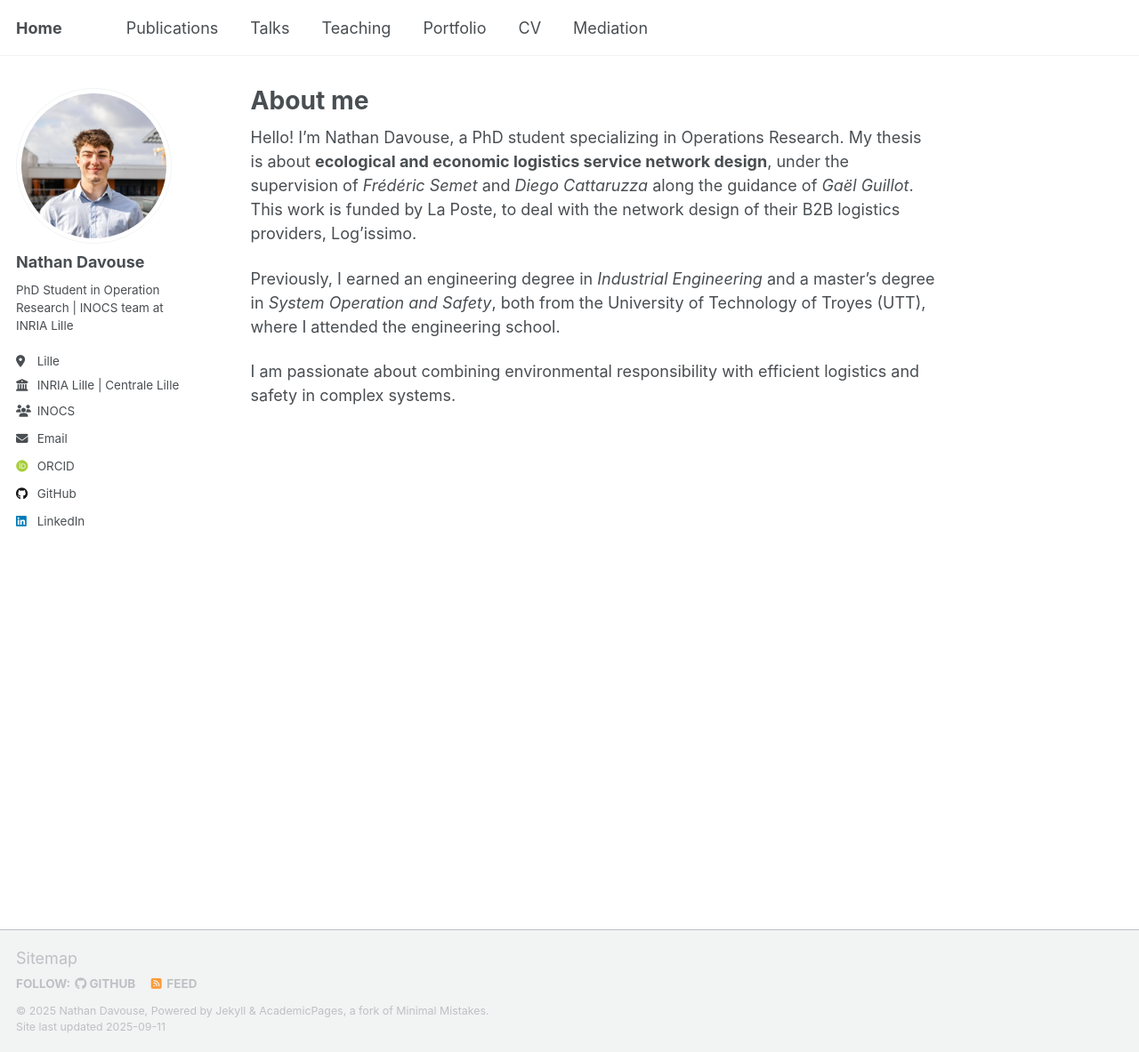
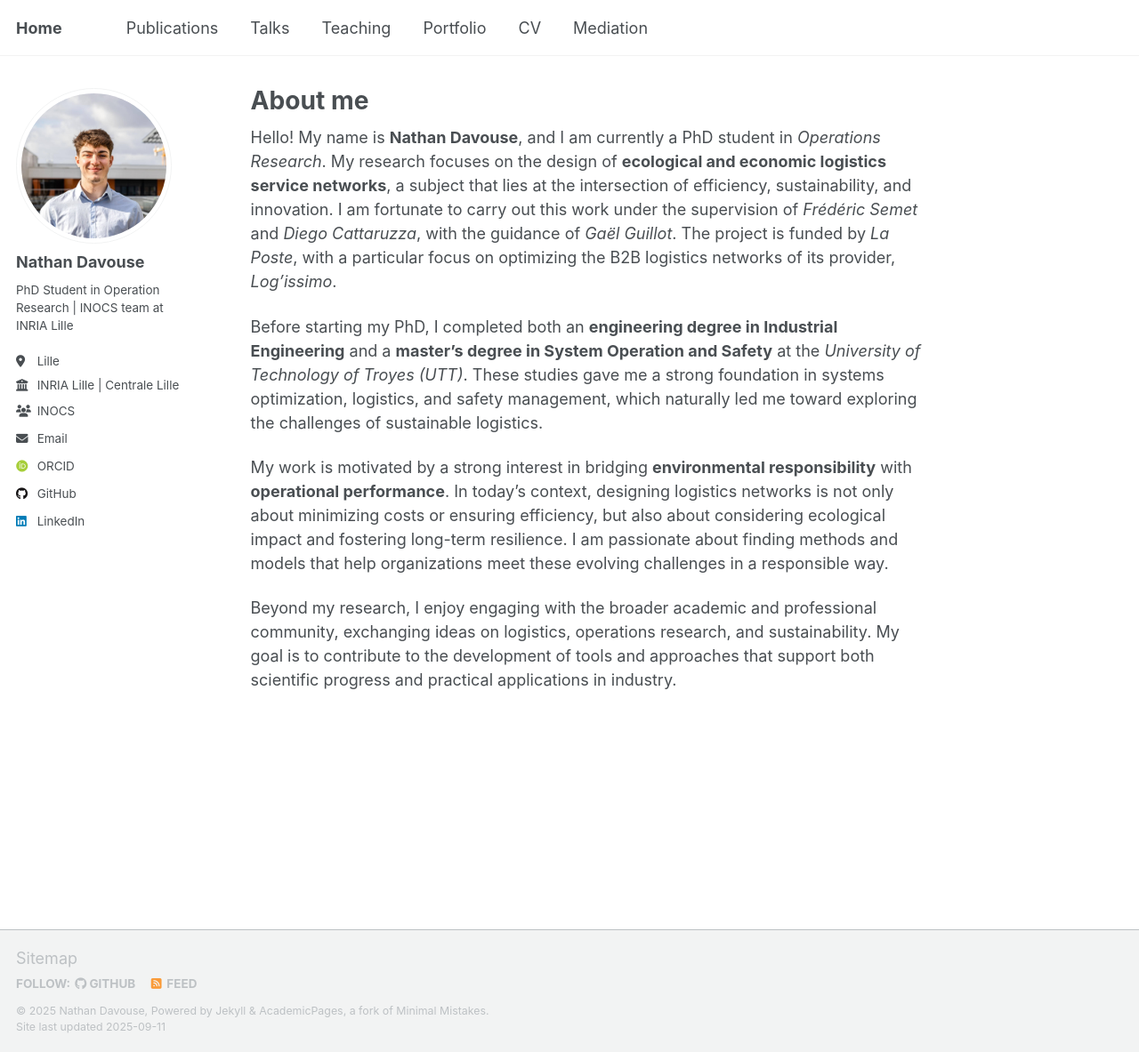
Before and after one commit to Kiwy3/kiwy3.github.io, a Jekyll site: the page built from _pages/about.md, in a window 1280 px wide and 1183 px high. Shown: the whole window at 89% size. Built offline with Jekyll 4.4.1, drawn with Linux system fonts in a browser that asks for light colours; some web fonts are replaced; a script that is not in the unit is left out.

Commit message:
update about me page

```diff
--- a/_pages/about.md
+++ b/_pages/about.md
@@ -7,11 +7,15 @@ redirect_from:
   - /about.html
 ---
 
-Hello! I'm Nathan Davouse, a PhD student specializing in Operations Research. My thesis is about **ecological and economic logistics service network design**, under the supervision of *Frédéric Semet* and *Diego Cattaruzza* along the guidance of *Gaël Guillot*. This work is funded by La Poste, to deal with the network design of their B2B logistics providers, Log'issimo.
+Hello! My name is **Nathan Davouse**, and I am currently a PhD student in *Operations Research*. My research focuses on the design of **ecological and economic logistics service networks**, a subject that lies at the intersection of efficiency, sustainability, and innovation. I am fortunate to carry out this work under the supervision of *Frédéric Semet* and *Diego Cattaruzza*, with the guidance of *Gaël Guillot*. The project is funded by *La Poste*, with a particular focus on optimizing the B2B logistics networks of its provider, *Log’issimo*.
 
-Previously, I earned an engineering degree in *Industrial Engineering* and a master's degree in *System Operation and Safety*, both from the University of Technology of Troyes (UTT), where I attended the engineering school.
+Before starting my PhD, I completed both an **engineering degree in Industrial Engineering** and a **master’s degree in System Operation and Safety** at the *University of Technology of Troyes (UTT)*. These studies gave me a strong foundation in systems optimization, logistics, and safety management, which naturally led me toward exploring the challenges of sustainable logistics.
 
-I am passionate about combining environmental responsibility with efficient logistics and safety in complex systems.
+My work is motivated by a strong interest in bridging **environmental responsibility** with **operational performance**. In today’s context, designing logistics networks is not only about minimizing costs or ensuring efficiency, but also about considering ecological impact and fostering long-term resilience. I am passionate about finding methods and models that help organizations meet these evolving challenges in a responsible way.
+
+Beyond my research, I enjoy engaging with the broader academic and professional community, exchanging ideas on logistics, operations research, and sustainability. My goal is to contribute to the development of tools and approaches that support both scientific progress and practical applications in industry.
+
+
 
 <!--
 For more info
```
Also changed, not shown: 1 other file.
